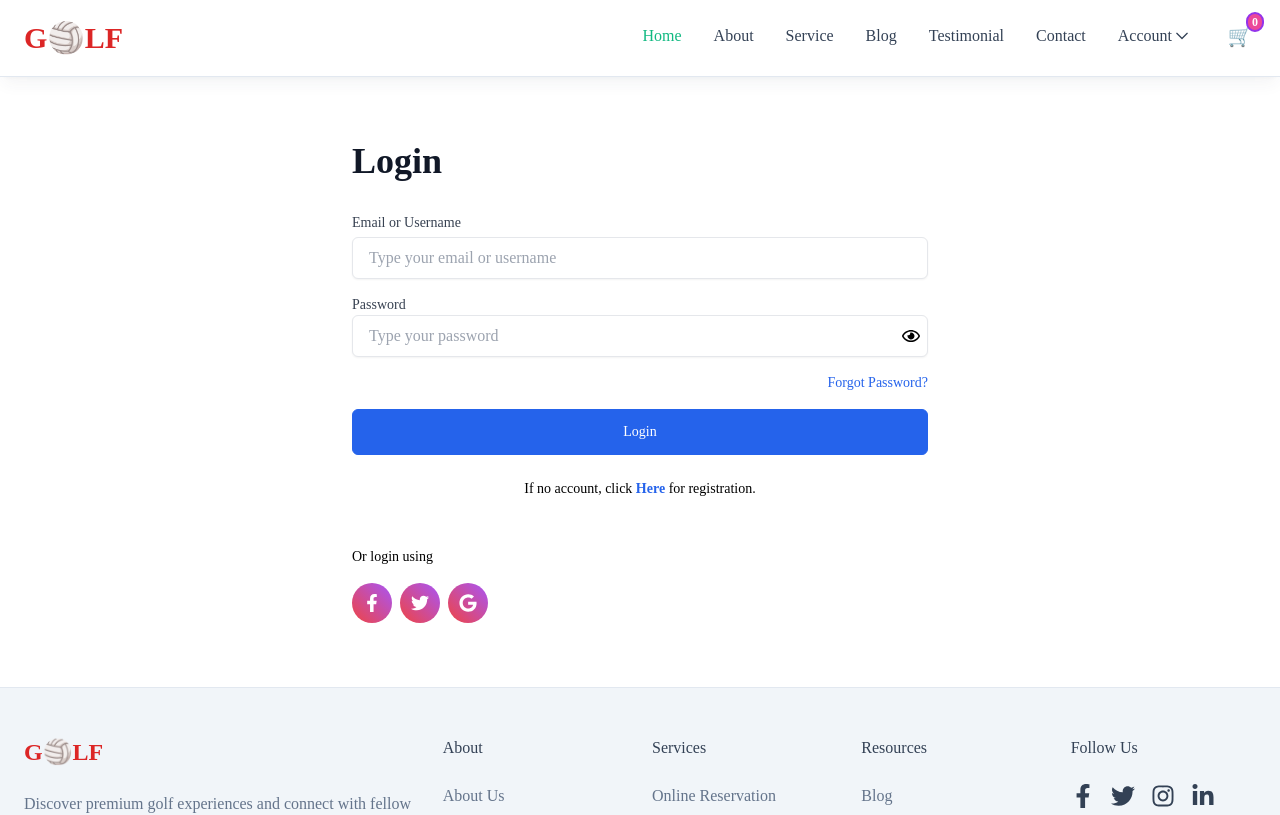
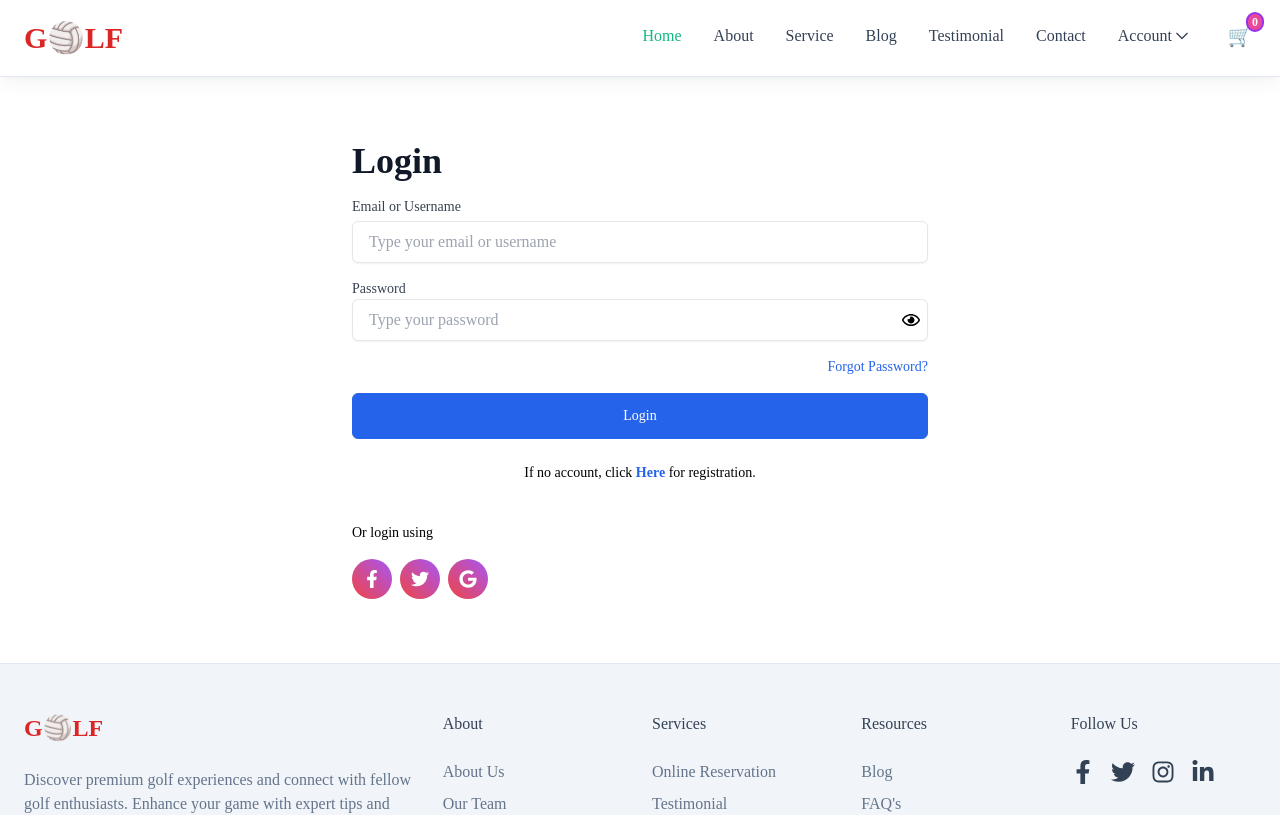
Before and after one commit to Mosarrof-Coding/GTfrontend, a React (Vite) app: page /login in a window 1280 px wide. Shown: the top 815 px of the page. Built offline with nearby package versions, Linux system fonts and the light colour scheme; the HTML template or start-up script is replaced by a standard one.

Commit message:
update login/sign in

```diff
--- a/src/pages/Login.jsx
+++ b/src/pages/Login.jsx
@@ -85,7 +85,7 @@ export default function Login() {
             <h1 className="text-2xl sm:text-3xl md:text-4xl font-bold text-gray-900">
               Login
             </h1>
-            <form className="mt-8 flex flex-col gap-4" onSubmit={handleLogin}>
+            <form className="mt-4 flex flex-col gap-4" onSubmit={handleLogin}>
               <div>
                 <label
                   htmlFor="identifier"
@@ -156,7 +156,7 @@ export default function Login() {
                 </strong>{" "}
                 for registration.
               </p>
-              <div className="w-full flex flex-col gap-4 mt-6">
+              <div className="w-full flex flex-col gap-4 mt-4">
                 <p className="text-sm">Or login using</p>
                 <div className="flex gap-2">
                   <span className="w-10 h-10 flex items-center justify-center rounded-full bg-gradient-to-tr from-red-500 to-purple-500 text-white">
--- a/src/pages/SignPage.jsx
+++ b/src/pages/SignPage.jsx
@@ -75,7 +75,7 @@ export default function SignPage() {
               Create an account
             </h1>
             <form
-              className="mt-8 grid grid-cols-1 gap-6 sm:grid-cols-6"
+              className="mt-4 grid grid-cols-1 gap-6 sm:grid-cols-6"
               onSubmit={handleSignUp}
             >
               <div className="col-span-6 sm:col-span-4">
```
